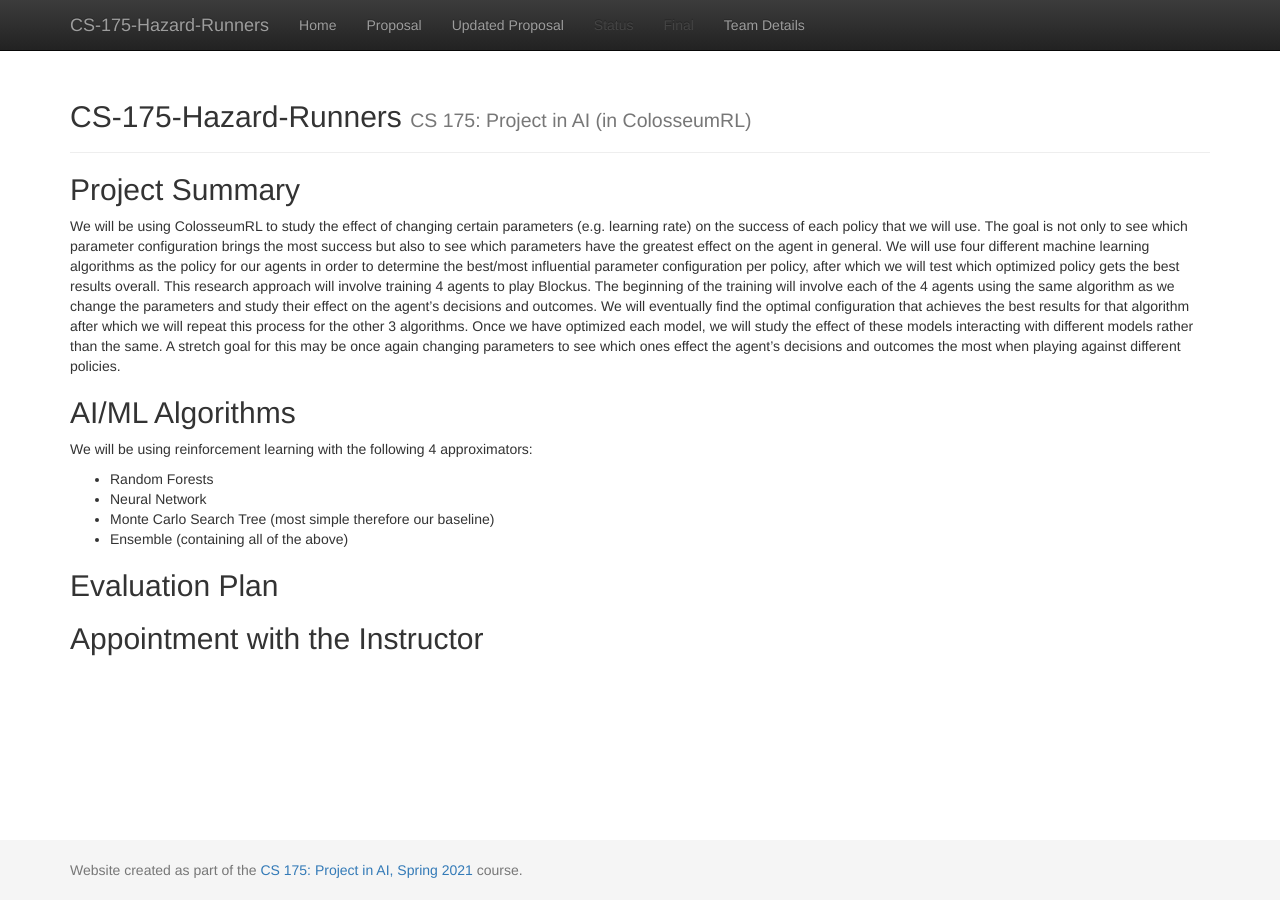
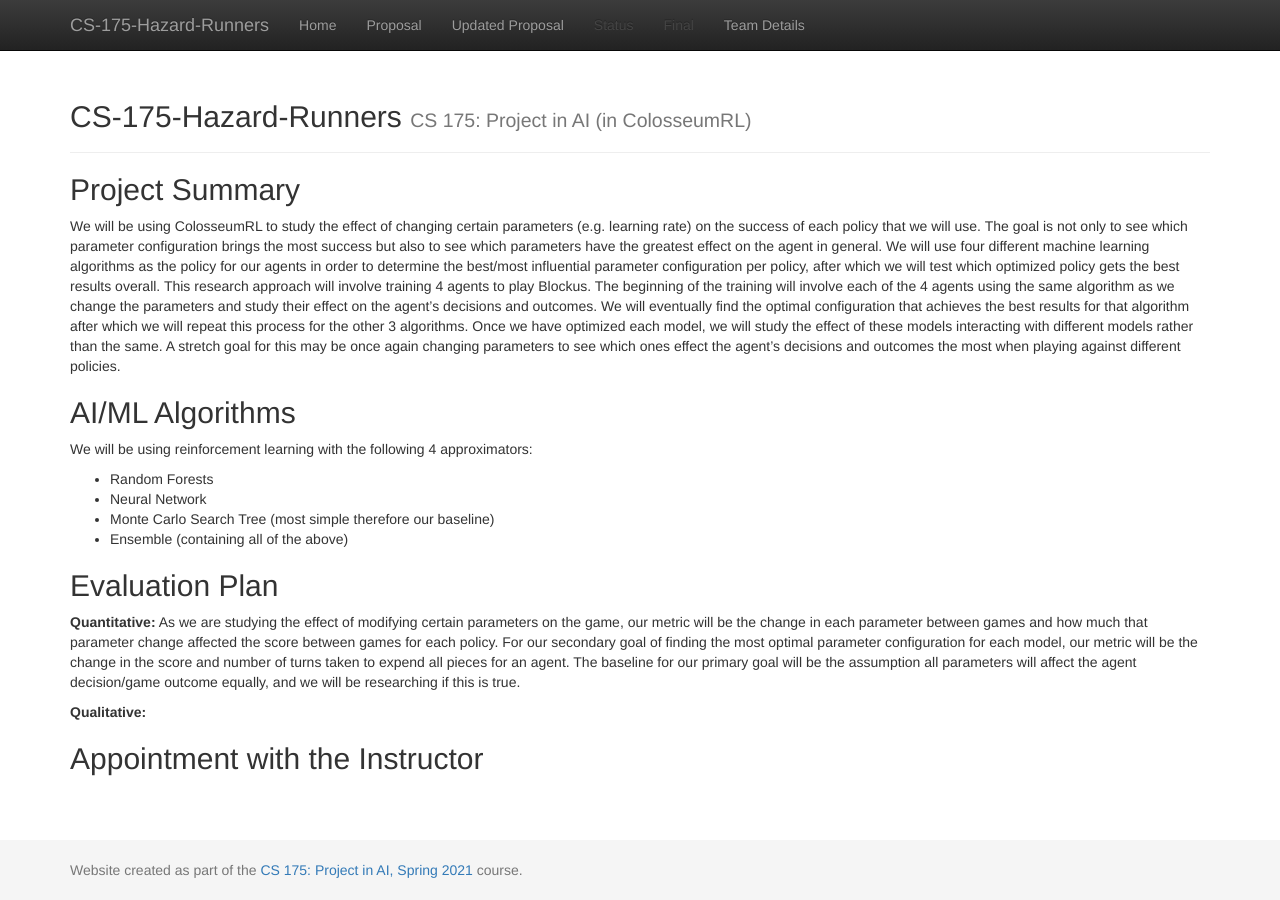
Before and after one commit to anguyen34/Tron-Researchers-CS175, a Jekyll site: the page built from docs/proposalUpdate.md, in a window 1280 px wide. Built offline with Jekyll 4.4.1, drawn with Linux system fonts in a browser that asks for light colours.

Commit message:
Added part of evaluation plan

```diff
--- a/docs/proposalUpdate.md
+++ b/docs/proposalUpdate.md
@@ -16,6 +16,11 @@ We will be using reinforcement learning with the following 4 approximators:
 
 
 ## Evaluation Plan
+**Quantitative:**
+As we are studying the effect of modifying certain parameters on the game, our metric will be the change in each parameter between games and how much that parameter change affected the score between games for each policy. For our secondary goal of finding the most optimal parameter configuration for each model, our metric will be the change in the score and number of turns taken to expend all pieces for an agent. The baseline for our primary goal will be the assumption all parameters will affect the agent decision/game outcome equally, and we will be researching if this is true.
+
+**Qualitative:**
+
 
 
 ## Appointment with the Instructor
```
